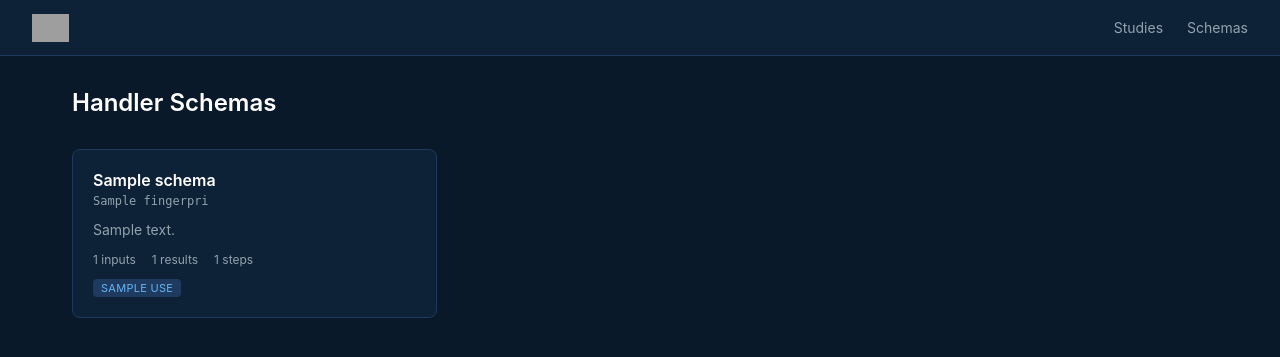
After one commit to lembas-project/lembas-server, a FastAPI app: template templates/schemas_gallery.html in a window 1280 px wide. The commit adds this page. Shown: the top 357 px of the page. Run offline with FastAPI, Linux system fonts and the light colour scheme; the template is opened without the code that fills it: most values are stand-ins (such as "Sample title", 1, 10 or a date in 2020); parts of the project's set-up code (start-up, migrations or seed data) failed here and were passed over; grey boxes are pictures that could not be loaded.

Commit message:
feat(schemas): Add schema registry UI
- /schemas — gallery page (Jinja2, extends base.html, consistent dark theme)
- /schemas/{fingerprint} — detail page with:
  - Input/result property cards (type, required badge, defaults, ranges)
  - Step DAG rendered as inline SVG (static/js/schema-dag.js)
  - Used-by study links
  - Collapsible raw JSON block
- Schema nav link added to base.html
- schema-dag.js — isolated JS for BFS topological layout + SVG rendering
- CSS additions in styles.css

```diff
--- a/static/css/styles.css
+++ b/static/css/styles.css
@@ -550,3 +550,161 @@ nav .nav-links a.active {
 #case-detail {
   min-height: 200px;
 }
+
+/* Schema registry */
+.schemas-grid {
+  display: grid;
+  grid-template-columns: repeat(auto-fill, minmax(300px, 1fr));
+  gap: 1.25rem;
+}
+
+.schema-card {
+  background: var(--surface);
+  border: 1px solid var(--border);
+  border-radius: 8px;
+  padding: 1.25rem;
+  text-decoration: none;
+  color: inherit;
+  display: block;
+  transition: border-color 0.15s, transform 0.15s;
+}
+
+.schema-card:hover {
+  border-color: var(--accent);
+  transform: translateY(-2px);
+  text-decoration: none;
+}
+
+.schema-name {
+  font-size: 1rem;
+  font-weight: 600;
+  color: #fff;
+  margin-bottom: 0.25rem;
+}
+
+.schema-fingerprint {
+  font-family: monospace;
+  font-size: 0.75rem;
+  color: var(--muted);
+  margin-bottom: 0.75rem;
+}
+
+.schema-description {
+  font-size: 0.875rem;
+  color: var(--muted);
+  margin-bottom: 0.75rem;
+  line-height: 1.45;
+}
+
+.schema-stats {
+  display: flex;
+  gap: 1rem;
+  font-size: 0.75rem;
+  color: var(--muted);
+  margin-bottom: 0.75rem;
+}
+
+.schema-stats span { white-space: nowrap; }
+
+.schema-usage {
+  display: flex;
+  flex-wrap: wrap;
+  gap: 0.375rem;
+  margin-top: 0.5rem;
+}
+
+/* Schema detail */
+.schema-header {
+  margin-bottom: 1.5rem;
+}
+
+.schema-header h1 {
+  font-size: 1.5rem;
+  font-weight: 600;
+  color: #fff;
+  margin-bottom: 0.25rem;
+}
+
+.schema-header .meta {
+  font-family: monospace;
+  font-size: 0.8125rem;
+  color: var(--muted);
+  display: flex;
+  gap: 1rem;
+  flex-wrap: wrap;
+}
+
+.prop-grid {
+  display: grid;
+  grid-template-columns: repeat(auto-fill, minmax(260px, 1fr));
+  gap: 0.75rem;
+  margin-top: 0.75rem;
+}
+
+.prop-card {
+  background: #091523;
+  border: 1px solid var(--border);
+  border-radius: 6px;
+  padding: 0.75rem;
+}
+
+.prop-name {
+  font-family: monospace;
+  font-size: 0.875rem;
+  color: var(--accent);
+  margin-bottom: 0.25rem;
+}
+
+.prop-type {
+  font-size: 0.75rem;
+  color: var(--muted);
+  margin-bottom: 0.25rem;
+}
+
+.prop-meta {
+  font-size: 0.6875rem;
+  color: #607d8b;
+  margin-top: 0.25rem;
+}
+
+.required-badge {
+  background: #1b2a3a;
+  color: var(--accent);
+  font-size: 0.6rem;
+  padding: 0.1rem 0.35rem;
+  border-radius: 3px;
+  text-transform: uppercase;
+  letter-spacing: 0.05em;
+  margin-left: 0.375rem;
+}
+
+/* Step DAG */
+.dag-container {
+  background: #070f1a;
+  border: 1px solid var(--border);
+  border-radius: 6px;
+  padding: 1rem;
+  overflow-x: auto;
+  margin-top: 0.75rem;
+}
+
+.dag-legend {
+  display: flex;
+  gap: 1.25rem;
+  font-size: 0.75rem;
+  color: var(--muted);
+  margin-top: 0.75rem;
+}
+
+.dag-legend span {
+  display: flex;
+  align-items: center;
+  gap: 0.375rem;
+}
+
+.legend-dot {
+  width: 10px;
+  height: 10px;
+  border-radius: 2px;
+  flex-shrink: 0;
+}
--- a/templates/base.html
+++ b/templates/base.html
@@ -16,6 +16,7 @@
       </a>
       <div class="nav-links">
         <a href="/studies" {% if active_page == 'studies' %}class="active"{% endif %}>Studies</a>
+        <a href="/schemas" {% if active_page == 'schemas' %}class="active"{% endif %}>Schemas</a>
       </div>
     </nav>
 
--- /dev/null
+++ b/templates/schemas_gallery.html
@@ -0,0 +1,49 @@
+{% extends "base.html" %}
+
+{% block title %}Schemas – lembas{% endblock %}
+{% block description %}Browse handler schemas registered across all studies.{% endblock %}
+
+{% block content %}
+<div class="container">
+  <div class="page-header">
+    <h1>Handler Schemas</h1>
+  </div>
+
+  {% if schemas %}
+  <div class="schemas-grid">
+    {% for schema in schemas %}
+    {% set s = schema.schema_ %}
+    <a href="/schemas/{{ schema.fingerprint }}" class="schema-card">
+      <div class="schema-name">{{ schema.name }}</div>
+      <div class="schema-fingerprint">{{ schema.fingerprint[:16] }}</div>
+      {% if s.get('description') %}
+      <div class="schema-description">{{ s.description }}</div>
+      {% endif %}
+      <div class="schema-stats">
+        <span>{{ s.get('inputs', {}).get('properties', {}) | length }} inputs</span>
+        <span>{{ s.get('results', {}).get('properties', {}) | length }} results</span>
+        {% if s.get('steps') %}
+        <span>{{ s.steps | length }} steps</span>
+        {% endif %}
+      </div>
+      {% if schema.used_by %}
+      <div class="schema-usage">
+        {% for use in schema.used_by[:4] %}
+        <span class="tag">{{ use.study_name }}</span>
+        {% endfor %}
+        {% if schema.used_by | length > 4 %}
+        <span class="tag">+{{ schema.used_by | length - 4 }} more</span>
+        {% endif %}
+      </div>
+      {% endif %}
+    </a>
+    {% endfor %}
+  </div>
+  {% else %}
+  <div class="empty-state">
+    <h2>No schemas yet</h2>
+    <p>Push a study with handler schemas using <code>lembas push</code>.</p>
+  </div>
+  {% endif %}
+</div>
+{% endblock %}
```
Also changed, not shown: app/routes.py (+65 -0 lines), static/js/schema-dag.js (added, +98 -0 lines), templates/schema.html (added, +114 -0 lines).
